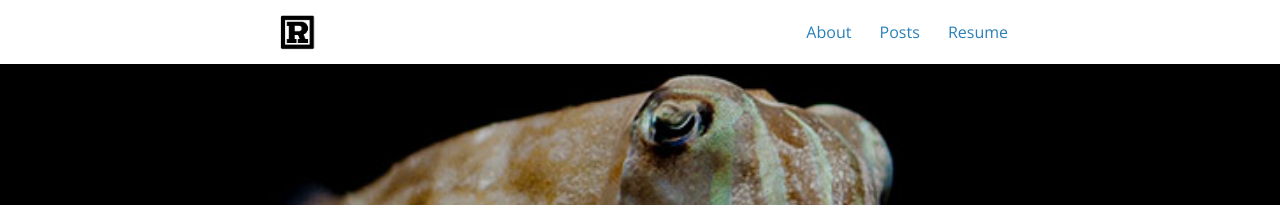
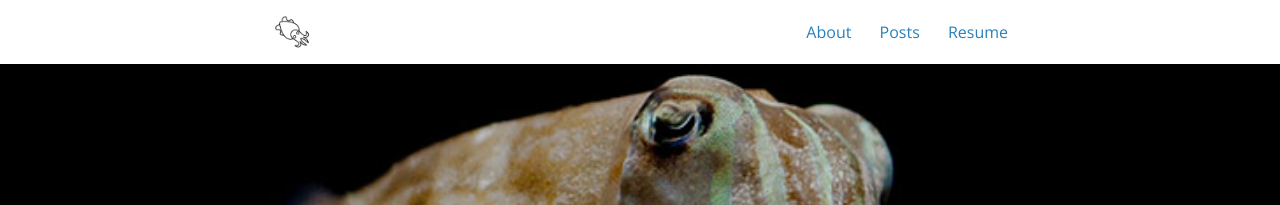
Before and after one commit to ryanguill/ryanguill.github.io, a Jekyll site: the page built from index.html, in a window 1280 px wide. Shown: the top 205 px of the page. Built offline with Jekyll 4.4.1, drawn with Linux system fonts in a browser that asks for light colours; nearby versions of some CDN libraries; the list of posts is cut into pages by our own code; comment, search, counter and statistics services are not loaded; a style sheet for code colours, icons or effects is not loaded.

Commit message:
updated icon

```diff
--- a/_config.yml
+++ b/_config.yml
@@ -19,7 +19,7 @@ description: >
 baseurl: "" # the subpath of your site, e.g. /blog/
 url: "http://ryanguill.github.io" # the base hostname & protocol for your site
 cover: "/assets/blog-header-cuttlefish.jpg"
-logo: "/assets/r.png"
+logo: "/assets/cuttlefish-icon-edit.png"
 
 # Build settings
 markdown: kramdown
```
Also changed, not shown: assets/cuttlefish-icon-edit.png (added).
